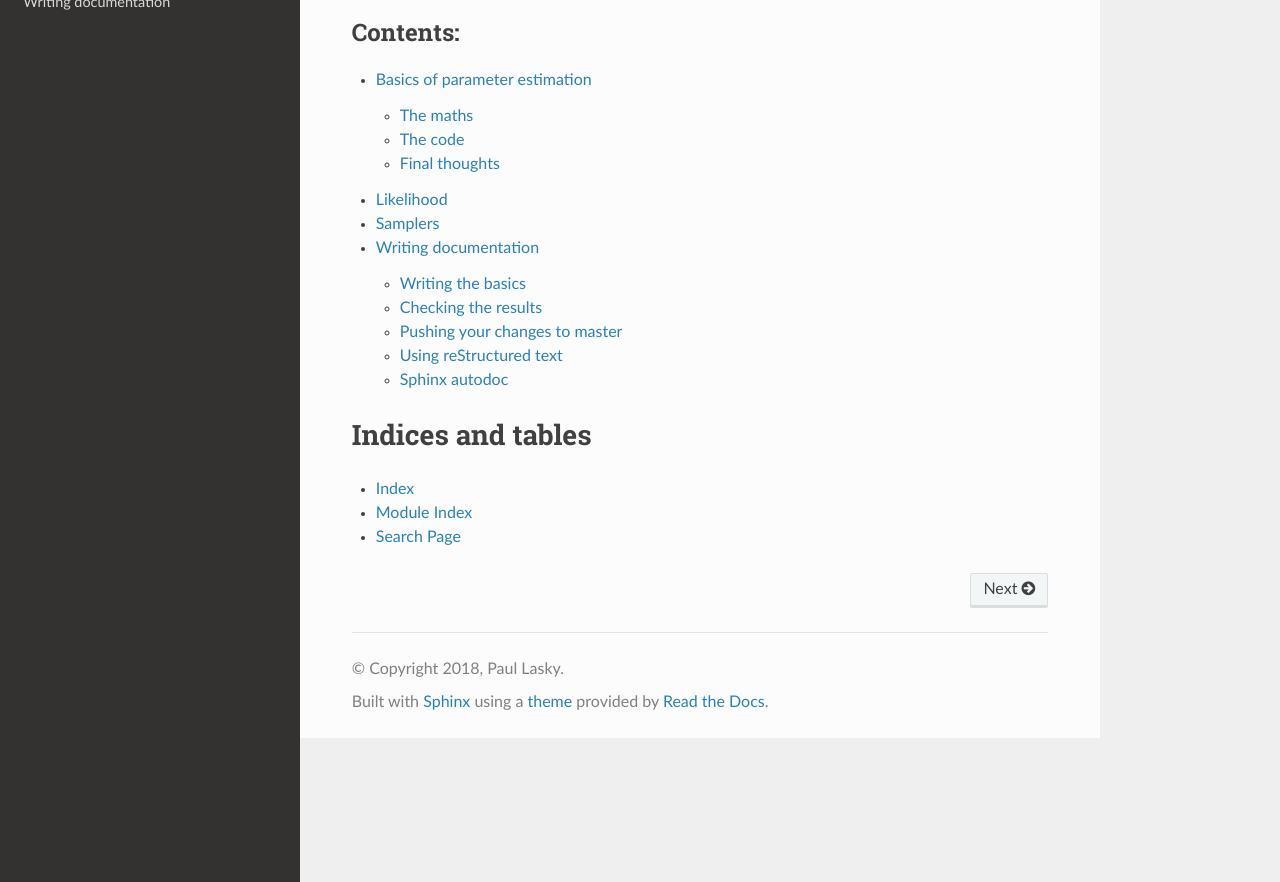
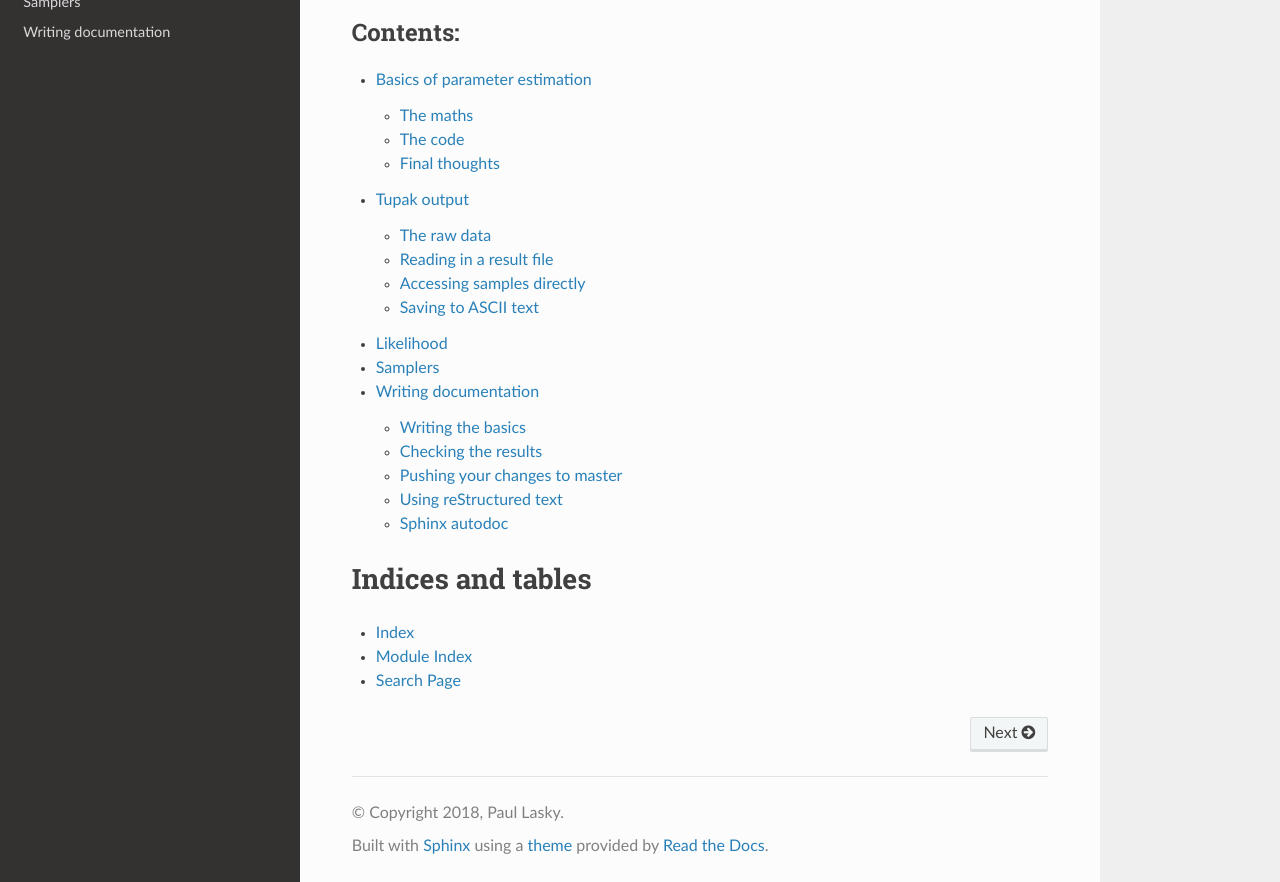
Before and after one commit to bilby-dev/bilby, a Sphinx documentation site: the page built from docs/index.txt, in a window 1280 px wide and 1146 px high, cut to the strip 264-1146 px from the top of the window. Built offline with Sphinx 7.4.7 and the Read the Docs theme 2.0.0, drawn with Linux system fonts in a browser that asks for light colours; some of the changed lines change nothing that is shown.

Commit message:
Add doc on saved output

```diff
--- a/docs/index.txt
+++ b/docs/index.txt
@@ -9,6 +9,7 @@ Welcome to tupak's documentation!
    :caption: Contents:
 
    basics-of-parameter-estimation
+   tupak-output
    likelihood
    samplers
    writing-documentation
--- /dev/null
+++ b/docs/tupak-output.txt
@@ -0,0 +1,137 @@
+============
+Tupak output
+============
+
+In this document, we will describe what :code::code:`tupak` outputs, where it is stored,
+and how you can access it.
+
+When you call :code:`run_sampler`, there are two arguments :code:`outdir` and :code:`label` which
+are used in generating all the file names for saved data. In the rest of these
+documents, we'll assume the defaults where used (which are :code:`outdir` and
+:code:`label`).
+
+
+The raw data
+------------
+
+First off, the primary data dump of :code:`tupak` goes into :code:`outdir/label_result.h5`.
+This is a binary file, so isn't human readable, but you can use it using a
+command-line tool :code:`ddls` [#f1]_ (you have this installed already if you have installed
+the :code:`tupak` requirements). To have a look at what is inside run
+
+.. code-block:: console
+
+   $ ddls outdir/label_result.h5
+   /fixed_parameter_keys                       list
+   /fixed_parameter_keys/i0                    'dec' (3) [ascii]
+   /fixed_parameter_keys/i1                    'psi' (3) [ascii]
+   /fixed_parameter_keys/i2                    'a_2' (3) [ascii]
+   /fixed_parameter_keys/i3                    'a_1' (3) [ascii]
+   /fixed_parameter_keys/i4                    'geocent_time' (12) [ascii]
+   /fixed_parameter_keys/i5                    'phi_jl' (6) [ascii]
+   /fixed_parameter_keys/i6                    'ra' (2) [ascii]
+   /fixed_parameter_keys/i7                    'phase' (5) [ascii]
+   /fixed_parameter_keys/i8                    'phi_12' (6) [ascii]
+   /fixed_parameter_keys/i9                    'tilt_2' (6) [ascii]
+   /fixed_parameter_keys/i10                   'tilt_1' (6) [ascii]
+   /injection_parameters                       dict
+   /injection_parameters/a_1                   0.4 [float64]
+   /injection_parameters/a_2                   0.3 [float64]
+   /injection_parameters/dec                   -1.2108 [float64]
+   /injection_parameters/geocent_time          1126259642.413 [float64]
+   /injection_parameters/iota                  0.4 [float64]
+   /injection_parameters/luminosity_distance   4000.0 [float64]
+   /injection_parameters/mass_1                36.0 [float64]
+   /injection_parameters/mass_2                29.0 [float64]
+   /injection_parameters/phase                 1.3 [float64]
+   /injection_parameters/phi_12                1.7 [float64]
+   /injection_parameters/phi_jl                0.3 [float64]
+   /injection_parameters/psi                   2.659 [float64]
+   /injection_parameters/ra                    1.375 [float64]
+   /injection_parameters/reference_frequency   50.0 [float64]
+   /injection_parameters/tilt_1                0.5 [float64]
+   /injection_parameters/tilt_2                1.0 [float64]
+   /injection_parameters/waveform_approximant  'IMRPhenomPv2' (12) [ascii]
+   /kwargs                                     dict
+   /kwargs/bound                               'multi' (5) [ascii]
+   /kwargs/dlogz                               0.1 [float64]
+   /kwargs/nlive                               1000 [int64]
+   /kwargs/sample                              'rwalk' (5) [ascii]
+   /kwargs/update_interval                     600 [int64]
+   /kwargs/verbose                             True [bool]
+   /kwargs/walks                               20 [int64]
+   /label                                      'basic_tutorial' (14) [ascii]
+   /log_bayes_factor                           29.570224130853056 [float64]
+   /logz                                       -12042.875089354413 [float64]
+   /logzerr                                    0.040985337772488764 [float64]
+   /noise_logz                                 -12072.445313485267 [float64]
+   /outdir                                     'outdir' (6) [ascii]
+   /parameter_labels                           list
+   /parameter_labels/i0                        '$d_L$' (5) [ascii]
+   /parameter_labels/i1                        '$m_2$' (5) [ascii]
+   /parameter_labels/i2                        '$m_1$' (5) [ascii]
+   /parameter_labels/i3                        '$\\iota$' (7) [ascii]
+   /posterior                                  DataFrame (4, 15073)
+   /search_parameter_keys                      list
+   /search_parameter_keys/i0                   'luminosity_distance' (19) [ascii]
+   /search_parameter_keys/i1                   'mass_2' (6) [ascii]
+   /search_parameter_keys/i2                   'mass_1' (6) [ascii]
+   /search_parameter_keys/i3                   'iota' (4) [ascii]
+
+
+This shows the different data that is stored in the :code:`h5` file. You can think of
+the file like a python dictionary - its a bag with lots of different kind of
+data which can be accessed via a :code:`key` (a string). We use `deepdish
+<http://deepdish.io/>`_ to handle the saving of :code:`h5` files in :code:`tupak`. In python,
+can load any :code:`h5` file and access its contents like a dictionary::
+
+   >>> import deepdish
+   >>> output = deepdish.io.load('outdir/label_result.h5')
+   >>> print(output['logz'])
+   -146.23
+
+Here we printed the stored data for the :code:`'logz'` key, but you could equally get
+the :code:`posterior` or any other attribute. For a full list, print the
+`output.keys()`.
+
+Reading in a result file
+------------------------
+Rather than reading in the raw :code:`h5` file, may find it more convienient to
+instead load a :code:`*result.h5` as a :code:`tupak` :code:`result` object (i.e., like the output
+of :code:`run_sampler`. To do this::
+
+   >>> import tupak
+   >>> result = tupak.result.read_in_result(outdir=outdir, label=label)
+   >>> result = tupak.result.read_in_result(filename='outdir/label_result.h5)
+
+Note, these two lines are equivalent, but show two different ways to read in
+the data. Using this method, :code:`result` is now a :code:`tupak.result.Result` instance
+and has all the methods and attributes. So, for example, you could call
+`result.plot_corner()` to generate a corner plot.
+
+Accessing samples directly
+--------------------------
+
+To get the samples for a particular parameter, use::
+
+   >>> result.posterior.[key]
+
+where :code:`key` is a string of the parameter name you are interested in. The
+`posterior` attribute is a :code:`pandas.DataFrame`, so if you want to return just
+a :code:`numpy` array, use::
+
+   >>> result.posterior.[key].values
+
+Saving to ASCII text
+--------------------
+
+You may wish to get hold of the samples in a simple text file, this can be
+done via::
+
+   result.save_posterior_samples()
+
+which will generate a file :code:`outdir/label_posterior.txt`.
+
+
+.. rubric:: Footnotes
+.. [#f1] :code:`ddls` is an acronym for deep-dish ls
```
